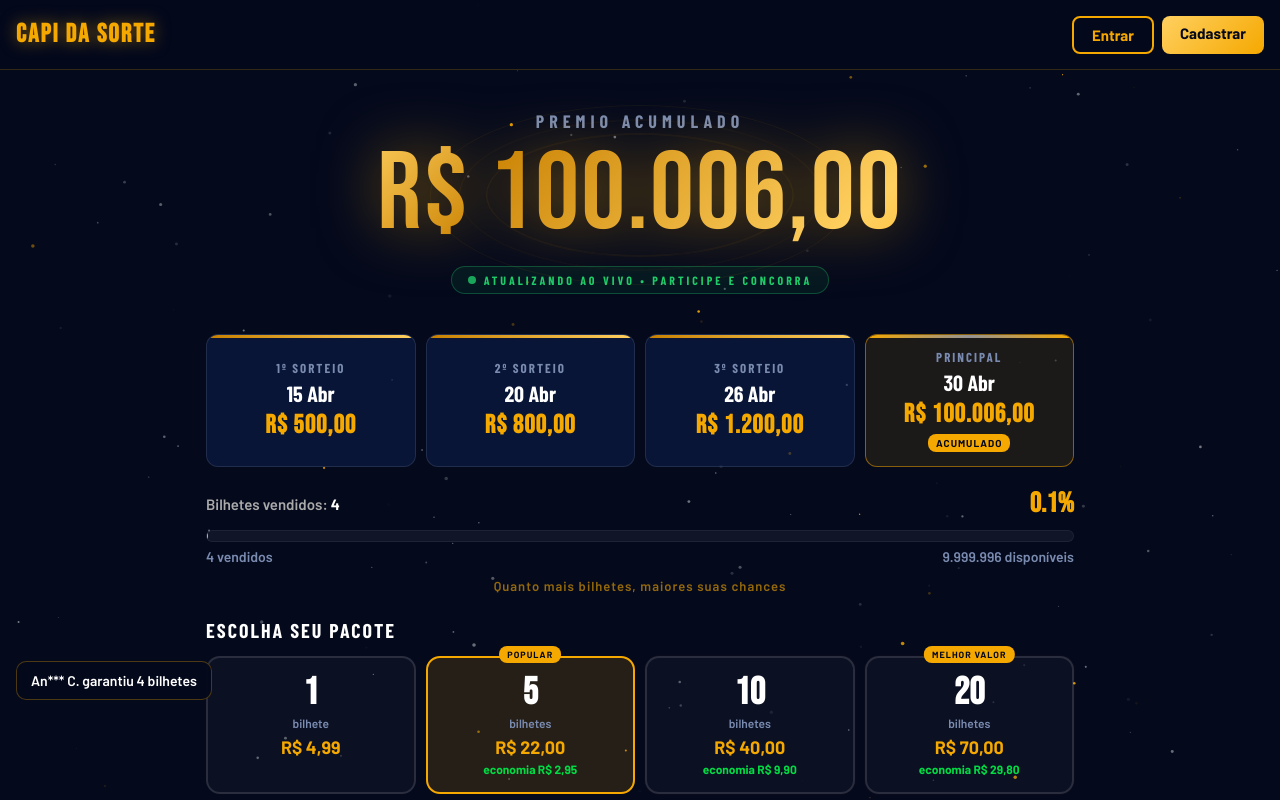
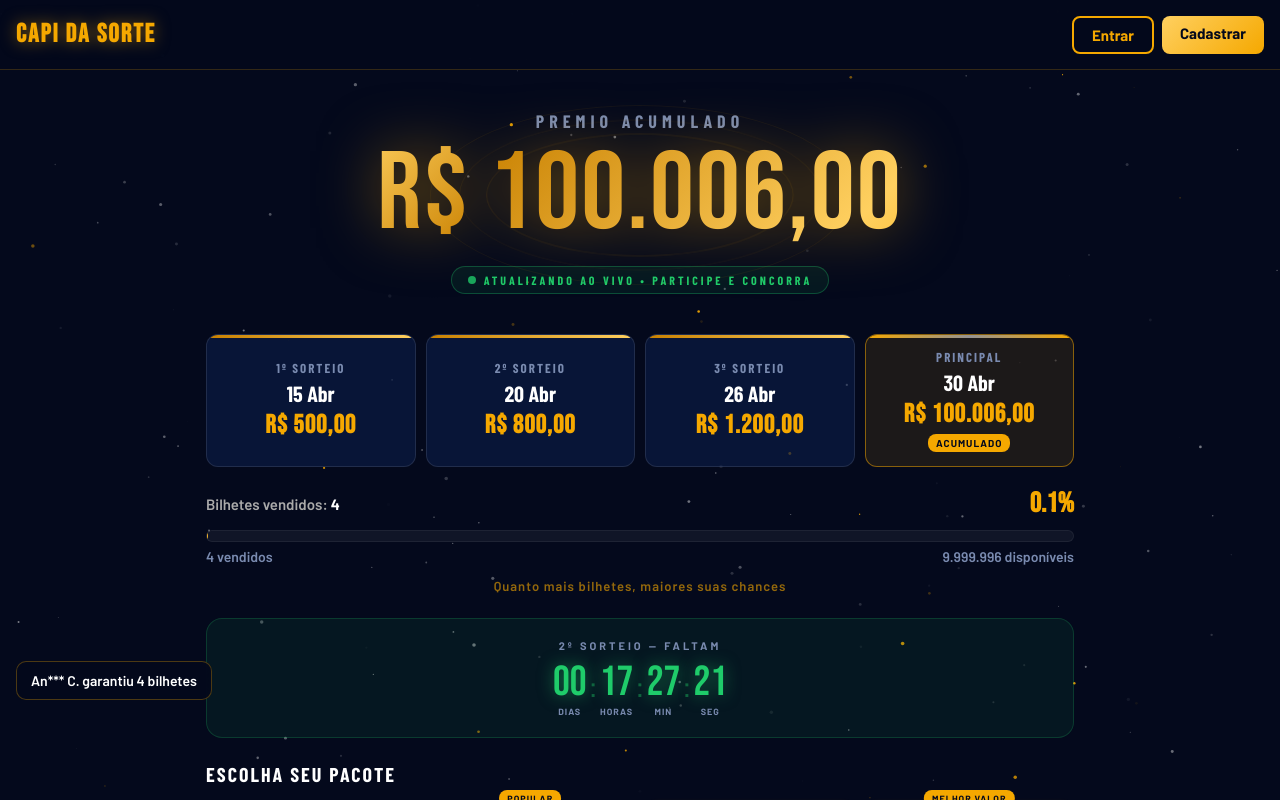
Before and after one commit to Capidasorte/capi-da-sorte-backend, a Next.js app in the folder frontend/: page / in a window 1280 px wide. Shown: the top 800 px of the page. Built offline with nearby package versions, Linux system fonts and the light colour scheme; no server answers; a web font is replaced by a local one.

Commit message:
feat: countdown na pagina principal antes dos pacotes

```diff
--- a/frontend/app/page.tsx
+++ b/frontend/app/page.tsx
@@ -2,6 +2,33 @@
 'use client'
 import { useEffect, useRef, useState, useCallback } from 'react'
 import Link from 'next/link'
+
+function useCountdown(targetDate: string) {
+  const [tempo, setTempo] = useState({ dias:0, horas:0, minutos:0, segundos:0 })
+  useEffect(() => {
+    const update = () => {
+      const diff = new Date(targetDate).getTime() - Date.now()
+      if (diff <= 0) { setTempo({ dias:0, horas:0, minutos:0, segundos:0 }); return }
+      setTempo({
+        dias: Math.floor(diff / 86400000),
+        horas: Math.floor((diff % 86400000) / 3600000),
+        minutos: Math.floor((diff % 3600000) / 60000),
+        segundos: Math.floor((diff % 60000) / 1000),
+      })
+    }
+    update()
+    const id = setInterval(update, 1000)
+    return () => clearInterval(id)
+  }, [targetDate])
+  return tempo
+}
+
+const SORTEIOS = [
+  { ordem: '1º Sorteio', data: '2026-04-15T20:00:00', premio: 500 },
+  { ordem: '2º Sorteio', data: '2026-04-20T20:00:00', premio: 800 },
+  { ordem: '3º Sorteio', data: '2026-04-26T20:00:00', premio: 1200 },
+  { ordem: 'Sorteio Principal', data: '2026-04-30T20:00:00', premio: null },
+]
 
 export default function Home() {
   const canvasRef = useRef<HTMLCanvasElement>(null)
@@ -17,6 +44,9 @@ export default function Home() {
   const [quantidade, setQuantidade] = useState(5)
   const [fraseIdx, setFraseIdx] = useState(0)
   const LIMITE_MAX = 200
+
+  const proximoSorteio = SORTEIOS.find(s => new Date(s.data).getTime() > Date.now()) || SORTEIOS[SORTEIOS.length - 1]
+  const countdown = useCountdown(proximoSorteio.data)
 
   const frases = [
     'Compras acontecendo agora',
@@ -134,6 +164,7 @@ export default function Home() {
 
   const formatPremio = (val: number) => val.toLocaleString('pt-BR', { minimumFractionDigits: 2, maximumFractionDigits: 2 })
   const pct = Math.max(0.1, (cotasVendidas / totalCotas) * 100)
+  const pad = (n: number) => String(n).padStart(2, '0')
 
   const calcularValor = (qty: number): number => {
     if (qty === 1)  return 4.99
@@ -214,12 +245,16 @@ export default function Home() {
         .btn-qty:hover{background:rgba(245,168,0,0.2);border-color:#F5A800;}
         .btn-qty:active{transform:scale(.93);}
         .btn-qty:disabled{opacity:0.3;cursor:not-allowed;}
+        .countdown-num{font-family:'Bebas Neue',cursive;font-size:clamp(28px,7vw,42px);color:#1FCC6A;line-height:1;filter:drop-shadow(0 0 8px rgba(31,204,106,0.5));}
+        .countdown-lbl{font-size:9px;color:#7A8BB0;letter-spacing:1px;text-transform:uppercase;font-weight:700;margin-top:2px;}
+        .countdown-sep{font-family:'Bebas Neue',cursive;font-size:28px;color:rgba(31,204,106,0.4);margin:0 4px;padding-bottom:14px;line-height:1;}
       `}</style>
 
       <canvas ref={canvasRef} style={{ position:'fixed', inset:0, zIndex:0, pointerEvents:'none' }} />
 
       <main style={{ fontFamily:"'Barlow',sans-serif", minHeight:'100vh', color:'#fff', position:'relative', zIndex:1, paddingBottom:100 }}>
 
+        {/* HEADER */}
         <header style={{ background:'rgba(4,9,28,0.95)', borderBottom:'1px solid rgba(245,168,0,0.2)', padding:'0 16px', height:70, display:'flex', alignItems:'center', justifyContent:'space-between', position:'sticky', top:0, zIndex:100, backdropFilter:'blur(20px)' }}>
           <Link href="/" className="logo-wrap" style={{ display:'flex', alignItems:'center', textDecoration:'none' }}>
             <span style={{ fontSize:'clamp(18px,4vw,26px)', fontWeight:900, color:'#F5A800', letterSpacing:2, fontFamily:"'Bebas Neue',cursive" }}>CAPI DA SORTE</span>
@@ -284,6 +319,36 @@ export default function Home() {
             <span key={fraseIdx} className="frase-rotativa" style={{ fontSize:'clamp(11px,2vw,13px)', color:'rgba(245,168,0,0.6)', fontWeight:600, letterSpacing:1 }}>
               {frases[fraseIdx]}
             </span>
+          </div>
+        </div>
+
+        {/* COUNTDOWN */}
+        <div style={{ maxWidth:900, margin:'0 auto', padding:'0 16px 24px' }}>
+          <div style={{ background:'rgba(31,204,106,0.07)', border:'1px solid rgba(31,204,106,0.2)', borderRadius:16, padding:'20px', textAlign:'center' }}>
+            <div style={{ fontSize:11, color:'#7A8BB0', fontWeight:700, letterSpacing:3, textTransform:'uppercase', marginBottom:10 }}>
+              {proximoSorteio.ordem} — Faltam
+            </div>
+            <div style={{ display:'flex', alignItems:'flex-end', justifyContent:'center' }}>
+              <div style={{ display:'flex', flexDirection:'column', alignItems:'center' }}>
+                <div className="countdown-num">{pad(countdown.dias)}</div>
+                <div className="countdown-lbl">dias</div>
+              </div>
+              <div className="countdown-sep">:</div>
+              <div style={{ display:'flex', flexDirection:'column', alignItems:'center' }}>
+                <div className="countdown-num">{pad(countdown.horas)}</div>
+                <div className="countdown-lbl">horas</div>
+              </div>
+              <div className="countdown-sep">:</div>
+              <div style={{ display:'flex', flexDirection:'column', alignItems:'center' }}>
+                <div className="countdown-num">{pad(countdown.minutos)}</div>
+                <div className="countdown-lbl">min</div>
+              </div>
+              <div className="countdown-sep">:</div>
+              <div style={{ display:'flex', flexDirection:'column', alignItems:'center' }}>
+                <div className="countdown-num">{pad(countdown.segundos)}</div>
+                <div className="countdown-lbl">seg</div>
+              </div>
+            </div>
           </div>
         </div>
 
```
